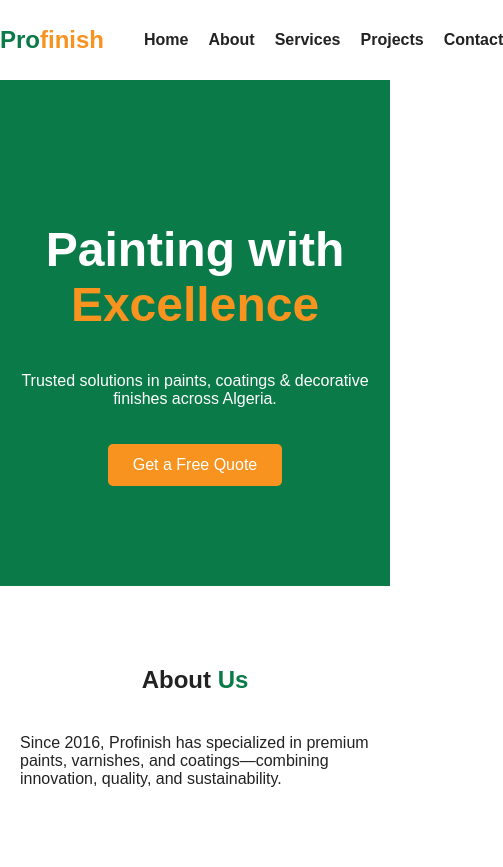
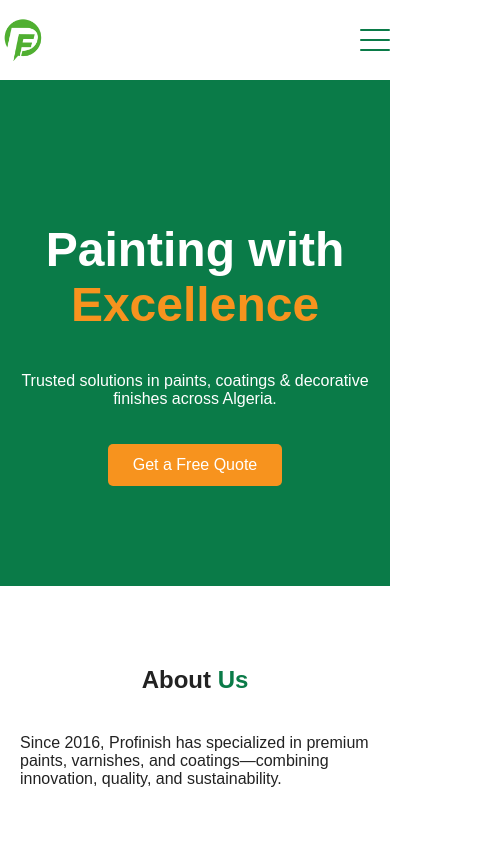
Before and after one commit to SalemBeck/profinish, a plain HTML site: page index.html in a window 390 px wide. Shown: the top 867 px of the page, 503 px wide, since content can reach past the window. Drawn offline with Linux system fonts and the light colour scheme.

Commit message:
fixed some stuff and added the logo

```diff
--- a/index.html
+++ b/index.html
@@ -5,14 +5,20 @@
   <meta name="viewport" content="width=device-width, initial-scale=1.0">
   <title>Profinish | Professional Paint Solutions</title>
   <link rel="stylesheet" href="style.css">
+  <meta http-equiv="refresh" content="3">
 </head>
 <body>
   <!-- Header -->
   <header class="header">
     <div class="container">
-      <div class="logo">Pro<span>finish</span></div>
+      <div class="logo"><img src="photos/pflogo.png" alt=""></div>
       <nav>
-        <ul class="nav-links">
+        <div class="hamburger" id="hamburger">
+          <span></span>
+          <span></span>
+          <span></span>
+        </div>
+        <ul class="nav-links" id="navLinks">
           <li><a href="#home">Home</a></li>
           <li><a href="#about">About</a></li>
           <li><a href="#services">Services</a></li>
@@ -92,5 +98,11 @@
       <p>&copy; 2025 Profinish. All Rights Reserved.</p>
     </div>
   </footer>
+
+  <script>
+    document.getElementById('hamburger').onclick = function() {
+      document.getElementById('navLinks').classList.toggle('active');
+    };
+  </script>
 </body>
 </html>
--- a/style.css
+++ b/style.css
@@ -21,13 +21,20 @@
 }
 .header .container {
   display: flex;
-  justify-content: space-between;
+  justify-content: center; /* Center logo and nav horizontally */
   align-items: center;
+  gap: 30px;               /* Space between logo and nav */
 }
 .logo {
-  font-size: 24px;
-  font-weight: bold;
-  color: var(--primary);
+  display: flex;
+  align-items: center;
+  height: 50px;      /* Set desired height */
+  width: 150px;      /* Set desired width */
+}
+.logo img {
+  height: 100%;      /* Make image fill logo container */
+  width: auto;       /* Maintain aspect ratio */
+  display: block;
 }
 .logo span { color: var(--secondary); }
 .nav-links { list-style: none; display: flex; gap: 20px; }
@@ -39,6 +46,9 @@
   color: var(--light);
   text-align: center;
   padding: 100px 20px;
+  display: flex;              /* Add */
+  flex-direction: column;     /* Add */
+  align-items: center;        /* Add */
 }
 .hero h1 { font-size: 48px; }
 .hero h1 span { color: var(--secondary); }
@@ -105,3 +115,51 @@
   text-align: center;
   padding: 20px;
 }
+
+/* Hamburger menu styles */
+.hamburger {
+  display: none;
+  flex-direction: column;
+  cursor: pointer;
+  width: 30px;
+  height: 30px;
+  justify-content: center;
+  align-items: center;
+  margin-left: 10px;
+}
+.hamburger span {
+  height: 4px;
+  width: 100%;
+  background: var(--primary);
+  margin: 4px 0;
+  border-radius: 2px;
+  transition: 0.3s;
+}
+
+/* Responsive nav */
+@media (max-width: 700px) {
+  .header .container {
+    flex-direction: row;
+    justify-content: space-between;
+    gap: 10px;
+  }
+  .nav-links {
+    position: absolute;
+    top: 60px;
+    right: 20px;
+    background: var(--light);
+    flex-direction: column;
+    gap: 10px;
+    box-shadow: 0 2px 8px rgba(0,0,0,0.1);
+    padding: 15px 25px;
+    border-radius: 8px;
+    display: none;
+    z-index: 100;
+  }
+  .nav-links.active {
+    display: flex;
+  }
+  .hamburger {
+    display: flex;
+  }
+}
```
